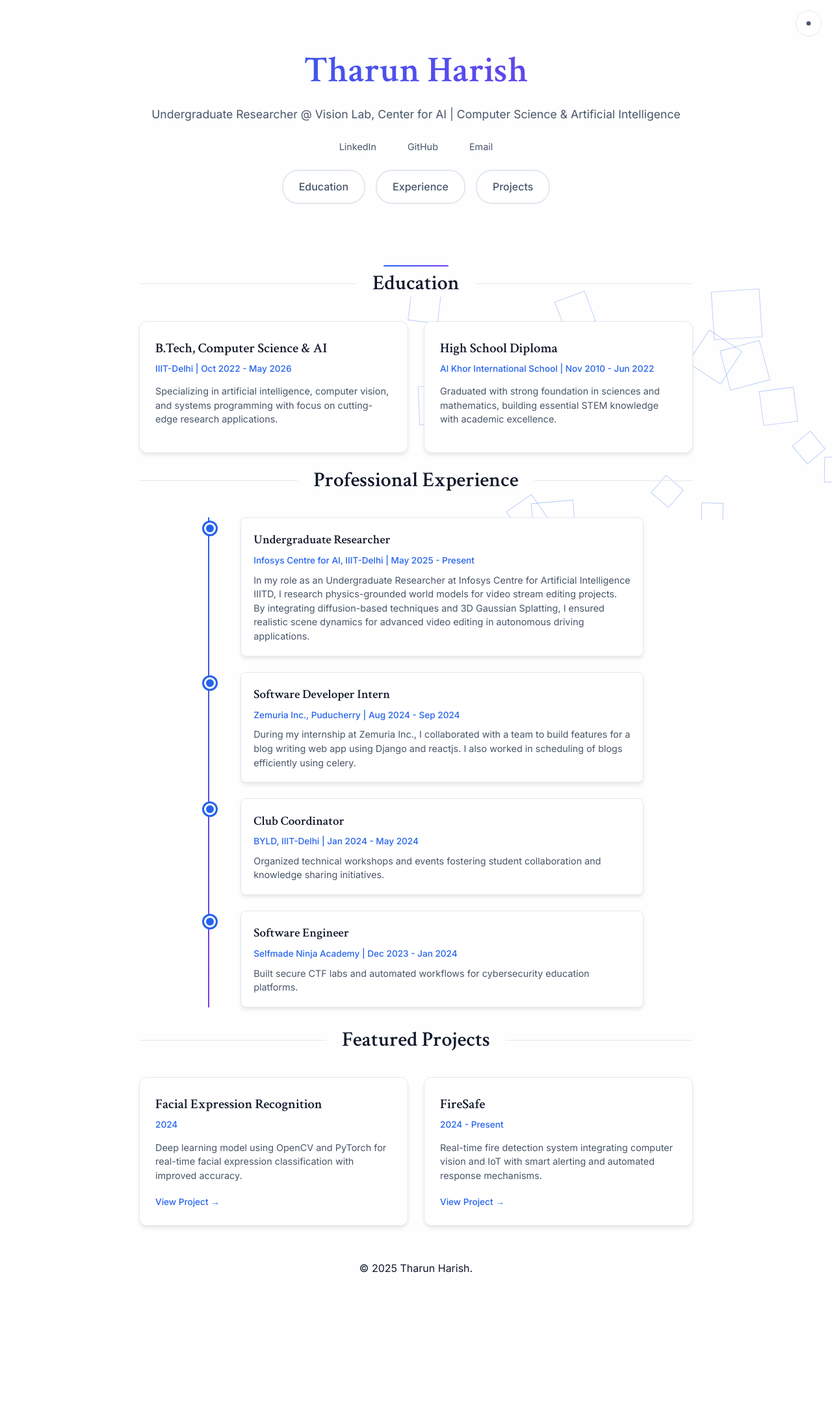
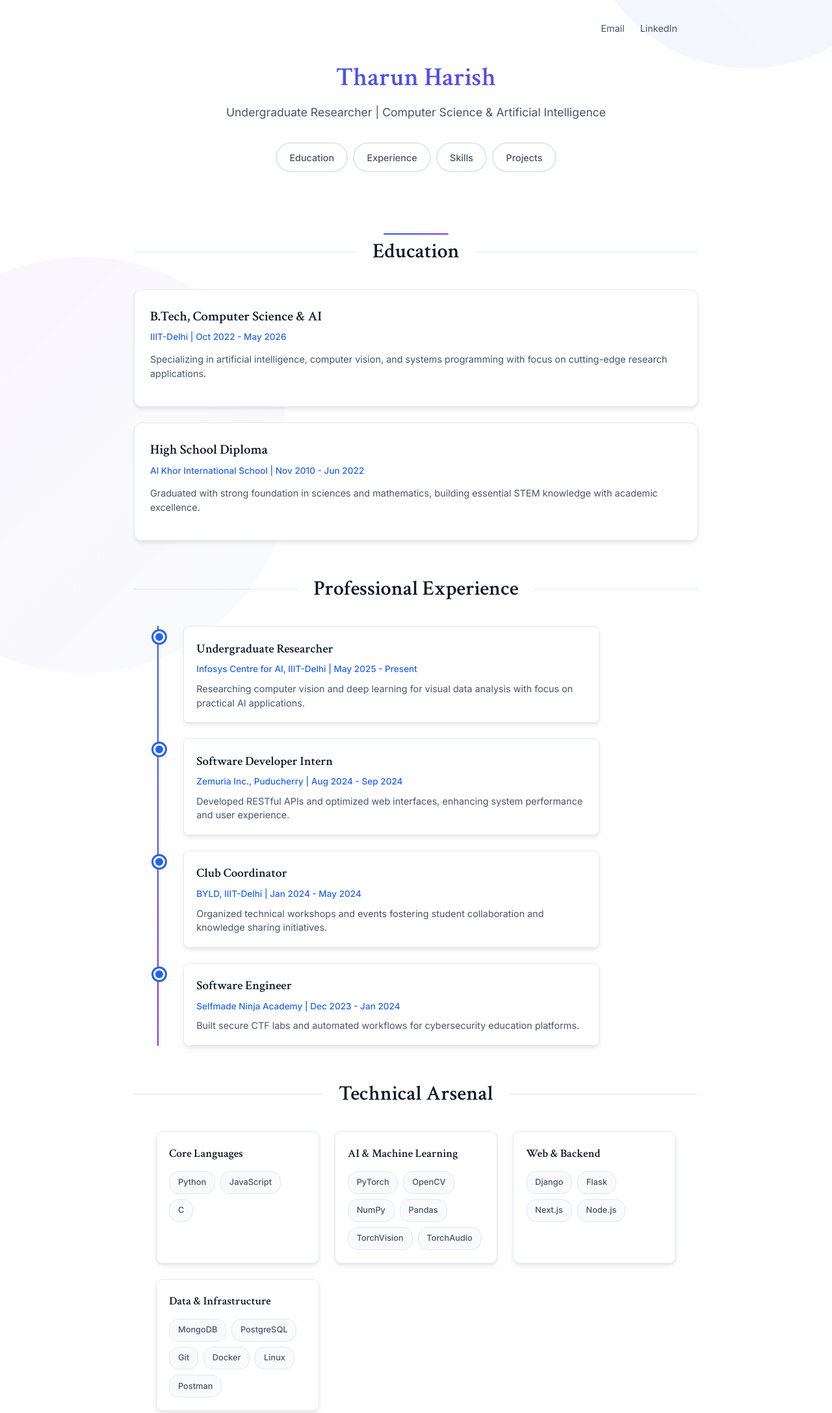
Before and after one commit to Tharun-Ninja/Tharun-Ninja.github.io, a plain HTML site: page index.html in a window 1280 px wide. Shown: the top 2174 px of the page at 65% size. Before the commit the page ends 2034 px from the top, so only its background shows below. Drawn offline with Linux system fonts and the light colour scheme.

Commit message:
update skills card

```diff
--- a/index.html
+++ b/index.html
@@ -25,14 +25,6 @@
 --border-color: #e2e8f0;
 --shadow: 0 4px 6px -1px rgba(0, 0, 0, 0.1);
 --shadow-lg: 0 10px 15px -3px rgba(0, 0, 0, 0.1);
-      /* Dark theme variables */
-      --dark-primary-bg: #1e293b;
-      --dark-secondary-bg: #334155;
-      --dark-card-bg: #2d3748;
-      --dark-text-primary: #f1f5f9;
-      --dark-text-secondary: #94a3b8;
-      --dark-text-muted: #64748b;
-      --dark-border-color: #475569;
 }
 
 body {
@@ -41,98 +33,70 @@
 color: var(--text-primary);
 line-height: 1.6;
 min-height: 100vh;
-      transition: background 0.3s ease, color 0.3s ease;
 }
 
-    body.dark {
-      --primary-bg: var(--dark-primary-bg);
-      --secondary-bg: var(--dark-secondary-bg);
-      --card-bg: var(--dark-card-bg);
-      --text-primary: var(--dark-text-primary);
-      --text-secondary: var(--dark-text-secondary);
-      --text-muted: var(--dark-text-muted);
-      --border-color: var(--dark-border-color);
+/* Unique floating shapes background */
+body::before {
+content: '';
+position: fixed;
+top: -50%;
+right: -10%;
+width: 40vw;
+height: 40vw;
+background: linear-gradient(45deg, rgba(37, 99, 235, 0.05) 0%, rgba(124, 58, 237, 0.03) 100%);
+border-radius: 50%;
+z-index: -1;
+animation: floatSlow 25s ease-in-out infinite;
 }
 
-    /* Unique 3D cube background */
-    #cube-background {
+body::after {
+content: '';
 position: fixed;
-      top: 0;
-      left: 0;
-      width: 100%;
-      height: 100%;
+bottom: -30%;
+left: -15%;
+width: 50vw;
+height: 50vw;
+background: linear-gradient(135deg, rgba(124, 58, 237, 0.04) 0%, rgba(37, 99, 235, 0.02) 100%);
+border-radius: 50%;
 z-index: -1;
+animation: floatSlow 30s ease-in-out infinite reverse;
+}
+
+@keyframes floatSlow {
+0%, 100% { transform: translateY(0px) rotate(0deg); }
+50% { transform: translateY(-20px) rotate(5deg); }
 }
 
 .container {
 max-width: 900px;
 margin: 0 auto;
 padding: 2rem 1.5rem;
-      position: relative;
 }
 
-    /* Theme toggle button */
-    .theme-toggle {
-      position: fixed;
-      top: 1rem;
-      right: 1rem;
-      z-index: 1000;
-      background: var(--card-bg);
-      border: 1px solid var(--border-color);
-      border-radius: 50%;
-      width: 40px;
-      height: 40px;
+/* Header with contact links */
+.header {
 display: flex;
-      align-items: center;
-      justify-content: center;
-      cursor: pointer;
-      transition: all 0.3s ease;
+justify-content: flex-end;
+padding: 1rem 2rem;
+gap: 1.5rem;
 }
 
-    .theme-toggle:hover {
-      background: var(--accent-color);
-      border-color: var(--accent-light);
-    }
-
-    .theme-toggle svg {
-      width: 20px;
-      height: 20px;
-      fill: var(--text-secondary);
-    }
-
-    .theme-toggle:hover svg {
-      fill: white;
-    }
-
-    /* Social links */
-    .social-links {
-      display: flex;
-      justify-content: center;
-      gap: 1rem;
-      margin: 1rem 0;
-    }
-
-    .social-links a {
+.contact-link {
 color: var(--text-secondary);
 text-decoration: none;
 font-size: 0.9rem;
-      padding: 0.5rem 1rem;
-      /* border: 1px solid var(--border-color); */
-      border-radius: 20px;
-      transition: all 0.3s ease;
+font-weight: 400;
+transition: color 0.3s ease;
 }
 
-    .social-links a:hover {
+.contact-link:hover {
 color: var(--accent-color);
-      border-color: var(--accent-color);
-      /* background: rgba(37, 99, 235, 0.1); */
-      text-decoration: underline;
 }
 
 /* Hero Section */
 .hero {
 text-align: center;
-      padding: 2rem 0 3rem;
+padding: 1rem 0 3rem;
 position: relative;
 }
 
@@ -162,7 +126,7 @@
 .hero .subtitle {
 font-size: 1.1rem;
 color: var(--text-secondary);
-      margin-bottom: 1rem;
+margin-bottom: 2rem;
 font-weight: 400;
 }
 
@@ -212,7 +176,7 @@
 
 /* Section Styling */
 section {
-      margin-bottom: 1rem;
+margin-bottom: 3rem;
 }
 
 .section-title {
@@ -418,7 +382,79 @@
 background: rgba(37, 99, 235, 0.05);
 }
 
-    @media (max-width: 768px) {
+/* Skills Section - Tony Stark Vibe */
+.skills-grid {
+display: grid;
+gap: 1.5rem;
+grid-template-columns: repeat(auto-fit, minmax(250px, 1fr));
+max-width: 800px;
+margin: 0 auto;
+}
+
+.skill-category {
+background: var(--card-bg);
+border: 1px solid var(--border-color);
+border-radius: 10px;
+padding: 1.2rem;
+box-shadow: var(--shadow);
+transition: all 0.3s ease;
+position: relative;
+overflow: hidden;
+}
+
+.skill-category::before {
+content: '';
+position: absolute;
+top: 0;
+left: 0;
+right: 0;
+height: 2px;
+background: var(--accent-gradient);
+opacity: 0;
+transition: opacity 0.3s ease;
+}
+
+.skill-category:hover {
+transform: translateY(-2px);
+box-shadow: var(--shadow-lg);
+}
+
+.skill-category:hover::before {
+opacity: 1;
+}
+
+.skill-category h4 {
+font-family: 'Crimson Text', serif;
+font-size: 1.1rem;
+font-weight: 600;
+margin-bottom: 0.8rem;
+color: var(--text-primary);
+}
+
+.skill-tags {
+display: flex;
+flex-wrap: wrap;
+gap: 0.5rem;
+}
+
+.skill-tag {
+padding: 0.4rem 0.8rem;
+border-radius: 15px;
+font-size: 0.8rem;
+font-weight: 500;
+transition: all 0.3s ease;
+cursor: default;
+background: var(--secondary-bg);
+color: var(--text-secondary);
+border: 1px solid var(--border-color);
+}
+
+.skill-tag:hover {
+transform: translateY(-1px) scale(1.05);
+box-shadow: 0 4px 8px rgba(0, 0, 0, 0.1);
+color: var(--text-primary);
+border-color: var(--accent-color);
+}
 .container {
   padding: 1rem;
 }
@@ -463,36 +499,23 @@
   gap: 1rem;
 }
 
-      .social-links {
-        flex-wrap: wrap;
-      }
-
-      .theme-toggle {
-        top: 0.5rem;
-        right: 0.5rem;
-      }
-    }
 </style>
 </head>
 <body>
-  <canvas id="cube-background"></canvas>
-  <div class="theme-toggle" onclick="toggleTheme()">
-    <svg viewBox="0 0 24 24">
-      <path d="M12 3v1m0 16v1m9-9h-1M4 12H3m15.364 6.364l-.707-.707M6.343 6.343l-.707-.707m12.728 0l-.707.707M6.343 17.657l-.707.707M16 12a4 4 0 11-8 0 4 4 0 018 0z"/>
-    </svg>
+<div class="container">
+<div class="header">
+<a href="mailto:tharunharish84@gmail.com" class="contact-link">Email</a>
+<a href="https://linkedin.com/in/tharun-harish" class="contact-link">LinkedIn</a>
 </div>
-  <div class="container">
+
 <div class="hero">
 <h1>Tharun Harish</h1>
-      <p class="subtitle">Undergraduate Researcher @ Vision Lab, Center for AI | Computer Science & Artificial Intelligence</p>
-      <div class="social-links">
-        <a href="https://linkedin.com/in/tharun-harish">LinkedIn</a>
-        <a href="https://github.com/Tharun-Ninja">GitHub</a>
-        <a href="mailto:tharunharish84@gmail.com">Email</a>
-      </div>
+<p class="subtitle">Undergraduate Researcher | Computer Science & Artificial Intelligence</p>
+
 <div class="nav-buttons">
   <a href="#education" class="nav-btn">Education</a>
   <a href="#experience" class="nav-btn">Experience</a>
+  <a href="#skills" class="nav-btn">Skills</a>
   <a href="#projects" class="nav-btn">Projects</a>
 </div>
 </div>
@@ -520,14 +543,14 @@
     <div class="timeline-content">
       <h3>Undergraduate Researcher</h3>
       <div class="meta">Infosys Centre for AI, IIIT-Delhi | May 2025 - Present</div>
-            <p>In my role as an Undergraduate Researcher at Infosys Centre for Artificial Intelligence IIITD, I research physics-grounded world models for video stream editing projects. By integrating diffusion-based techniques and 3D Gaussian Splatting, I ensured realistic scene dynamics for advanced video editing in autonomous driving applications.</p>
+      <p>Researching computer vision and deep learning for visual data analysis with focus on practical AI applications.</p>
     </div>
   </div>
   <div class="timeline-item">
     <div class="timeline-content">
       <h3>Software Developer Intern</h3>
       <div class="meta">Zemuria Inc., Puducherry | Aug 2024 - Sep 2024</div>
-            <p>During my internship at Zemuria Inc., I collaborated with a team to build features for a blog writing web app using Django and reactjs. I also worked in scheduling of blogs efficiently using celery.</p>
+      <p>Developed RESTful APIs and optimized web interfaces, enhancing system performance and user experience.</p>
     </div>
   </div>
   <div class="timeline-item">
@@ -542,6 +565,51 @@
       <h3>Software Engineer</h3>
       <div class="meta">Selfmade Ninja Academy | Dec 2023 - Jan 2024</div>
       <p>Built secure CTF labs and automated workflows for cybersecurity education platforms.</p>
+    </div>
+  </div>
+</div>
+</section>
+
+<section id="skills">
+<h2 class="section-title"><span>Technical Arsenal</span></h2>
+<div class="skills-grid">
+  <div class="skill-category">
+    <h4>Core Languages</h4>
+    <div class="skill-tags">
+      <span class="skill-tag primary">Python</span>
+      <span class="skill-tag primary">JavaScript</span>
+      <span class="skill-tag primary">C</span>
+    </div>
+  </div>
+  <div class="skill-category">
+    <h4>AI & Machine Learning</h4>
+    <div class="skill-tags">
+      <span class="skill-tag ai">PyTorch</span>
+      <span class="skill-tag ai">OpenCV</span>
+      <span class="skill-tag ai">NumPy</span>
+      <span class="skill-tag ai">Pandas</span>
+      <span class="skill-tag ai">TorchVision</span>
+      <span class="skill-tag ai">TorchAudio</span>
+    </div>
+  </div>
+  <div class="skill-category">
+    <h4>Web & Backend</h4>
+    <div class="skill-tags">
+      <span class="skill-tag web">Django</span>
+      <span class="skill-tag web">Flask</span>
+      <span class="skill-tag web">Next.js</span>
+      <span class="skill-tag web">Node.js</span>
+    </div>
+  </div>
+  <div class="skill-category">
+    <h4>Data & Infrastructure</h4>
+    <div class="skill-tags">
+      <span class="skill-tag data">MongoDB</span>
+      <span class="skill-tag data">PostgreSQL</span>
+      <span class="skill-tag data">Git</span>
+      <span class="skill-tag data">Docker</span>
+      <span class="skill-tag data">Linux</span>
+      <span class="skill-tag data">Postman</span>
     </div>
   </div>
 </div>
@@ -565,102 +633,11 @@
 </div>
 </section>
 
-    <div class="footer" style="display: flex; justify-content: center; align-items: center; height: 100px;">
-      <p>© 2025 Tharun Harish.</p>
+<div class="contact">
+<p style="color: var(--text-muted); font-size: 0.85rem;">
+  © 2025 Tharun Harish. Crafted with precision.
+</p>
 </div>
 </div>
-
-  <script>
-    // Theme toggle
-    function toggleTheme() {
-      document.body.classList.toggle('dark');
-      localStorage.setItem('theme', document.body.classList.contains('dark') ? 'dark' : 'light');
-    }
-
-    // Load theme preference
-    if (localStorage.getItem('theme') === 'dark') {
-      document.body.classList.add('dark');
-    }
-
-    // 3D Cube Background
-    const canvas = document.getElementById('cube-background');
-    const ctx = canvas.getContext('2d');
-    canvas.width = window.innerWidth;
-    canvas.height = window.innerHeight;
-
-    const cubes = [];
-    const cubeCount = 20;
-
-    class Cube {
-      constructor() {
-        this.x = Math.random() * canvas.width;
-        this.y = Math.random() * canvas.height;
-        this.z = Math.random() * 500;
-        this.size = 30 + Math.random() * 20;
-        this.angleX = Math.random() * Math.PI * 2;
-        this.angleY = Math.random() * Math.PI * 2;
-        this.speedX = (Math.random() - 0.5) * 0.02;
-        this.speedY = (Math.random() - 0.5) * 0.02;
-        this.speedZ = (Math.random() - 0.5) * 0.5;
-      }
-
-      update() {
-        this.angleX += 0.01;
-        this.angleY += 0.015;
-        this.x += this.speedX;
-        this.y += this.speedY;
-        this.z += this.speedZ;
-
-        if (this.z < -500 || this.z > 1000) this.speedZ = -this.speedZ;
-        if (this.x < 0 || this.x > canvas.width) this.speedX = -this.speedX;
-        if (this.y < 0 || this.y > canvas.height) this.speedY = -this.speedY;
-      }
-
-      draw() {
-        const scale = 500 / (500 + this.z);
-        const x2d = this.x * scale + canvas.width / 2;
-        const y2d = this.y * scale + canvas.height / 2;
-        const size2d = this.size * scale;
-
-        ctx.save();
-        ctx.translate(x2d, y2d);
-        ctx.rotate(this.angleX);
-
-        ctx.strokeStyle = document.body.classList.contains('dark')
-          ? 'rgba(255, 255, 255, 0.3)'
-          : 'rgba(37, 99, 235, 0.3)';
-        ctx.lineWidth = 1;
-        ctx.beginPath();
-        ctx.moveTo(-size2d, -size2d);
-        ctx.lineTo(-size2d, size2d);
-        ctx.lineTo(size2d, size2d);
-        ctx.lineTo(size2d, -size2d);
-        ctx.closePath();
-        ctx.stroke();
-
-        ctx.restore();
-      }
-    }
-
-    for (let i = 0; i < cubeCount; i++) {
-      cubes.push(new Cube());
-    }
-
-    function animate() {
-      ctx.clearRect(0, 0, canvas.width, canvas.height);
-      cubes.forEach(cube => {
-        cube.update();
-        cube.draw();
-      });
-      requestAnimationFrame(animate);
-    }
-
-    animate();
-
-    window.addEventListener('resize', () => {
-      canvas.width = window.innerWidth;
-      canvas.height = window.innerHeight;
-    });
-  </script>
 </body>
 </html>
```
Lines whose indentation alone changed are shown as unchanged.
